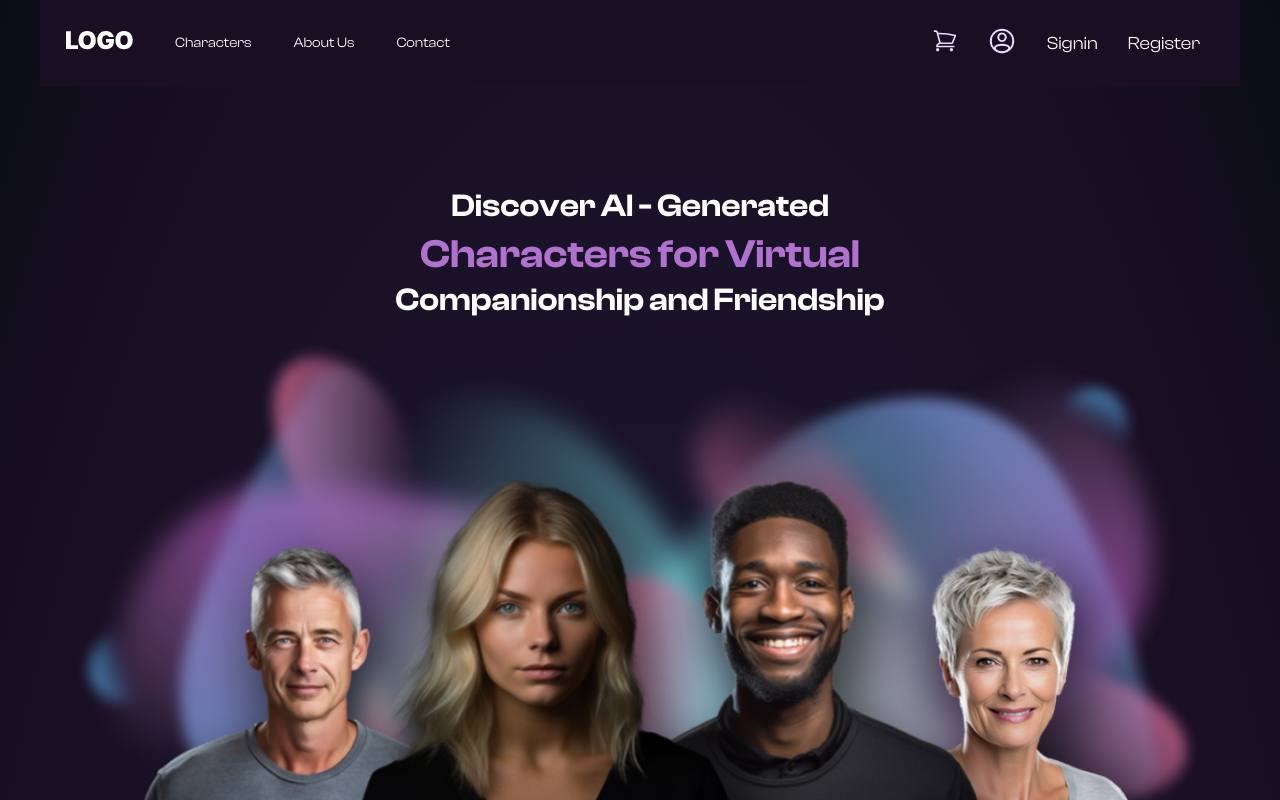
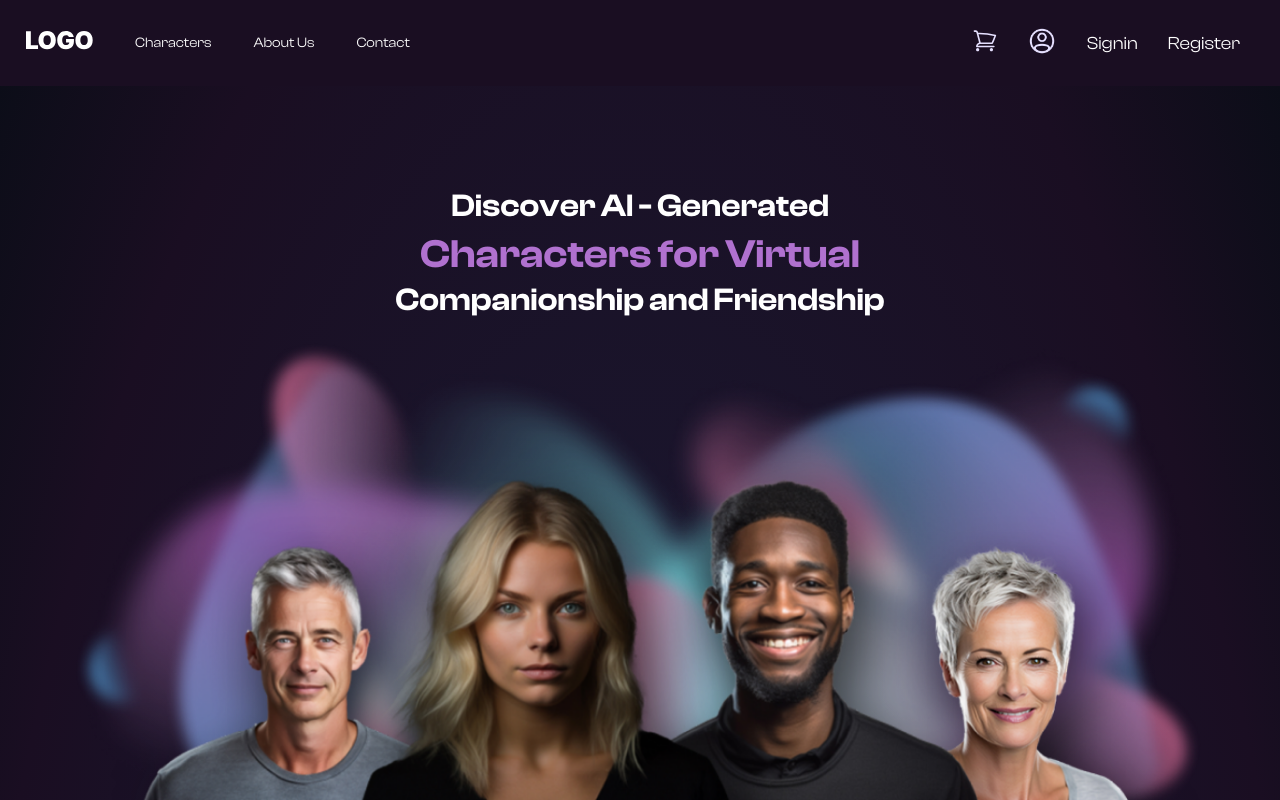
Before and after one commit to kgsantosh770/soul-shop, a React (Create React App) app in the folder client/: page / in a window 1280 px wide. Shown: the top 800 px of the page. Built offline with nearby package versions, Linux system fonts and the light colour scheme; no server answers; a web font is replaced by a local one.

Commit message:
header and footer full width

```diff
--- a/client/src/App.css
+++ b/client/src/App.css
@@ -1,4 +1,4 @@
-.app{
+.app main{
     max-width: 1200px;
     margin: 0 auto;
 }
--- a/client/src/App.js
+++ b/client/src/App.js
@@ -2,7 +2,7 @@ import Footer from "./components/Footer/Footer";
 import Header from "./components/Header/Header";
 import { Outlet, ScrollRestoration } from "react-router-dom";
 import toast, { Toaster } from "react-hot-toast";
-import './App.css';
+import "./App.css";
 import { useEffect } from "react";
 import { useDispatch } from "react-redux";
 import { addUser } from "./redux/userSlice";
@@ -11,12 +11,12 @@ import useFetch from "./features/hooks/useFetch";
 
 function App() {
   const dispatch = useDispatch();
-  const { data: userData, loading, error } = useFetch(userApi.getUser())
+  const { data: userData, loading, error } = useFetch(userApi.getUser());
 
   useEffect(() => {
-    if (userData) dispatch(addUser(userData))
+    if (userData) dispatch(addUser(userData));
     if (error) toast.error(error);
-  }, [userData, dispatch, error])
+  }, [userData, dispatch, error]);
 
   return (
     <div className="app">
@@ -24,19 +24,21 @@ function App() {
       <Toaster
         toastOptions={{
           style: {
-            fontFamily: 'var(--font-family-semibold)',
-          }
+            fontFamily: "var(--font-family-semibold)",
+          },
         }}
       />
-      {
-        loading
-          ? <p>Loading...</p>
-          : <>
-            <Header />
+      {loading ? (
+        <p>Loading...</p>
+      ) : (
+        <>
+          <Header />
+          <main>
             <Outlet />
-            <Footer />
-          </>
-      }
+          </main>
+          <Footer />
+        </>
+      )}
     </div>
   );
 }
```
